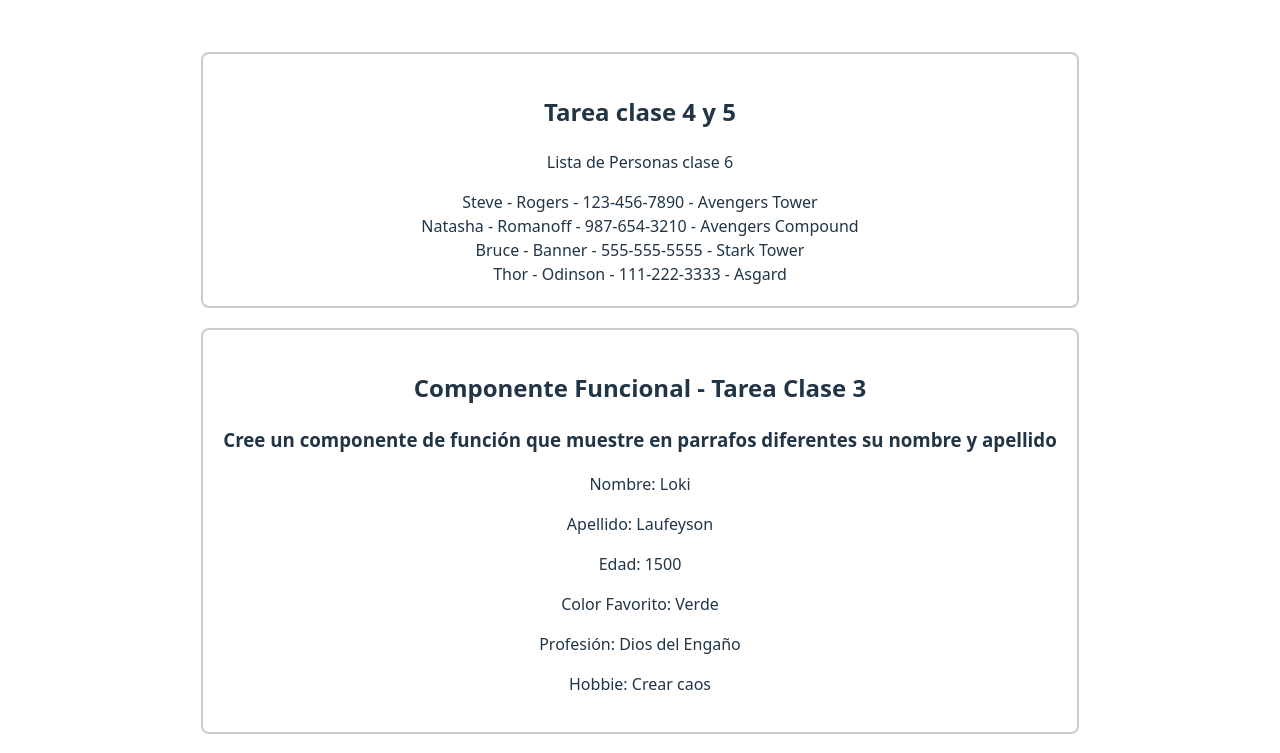
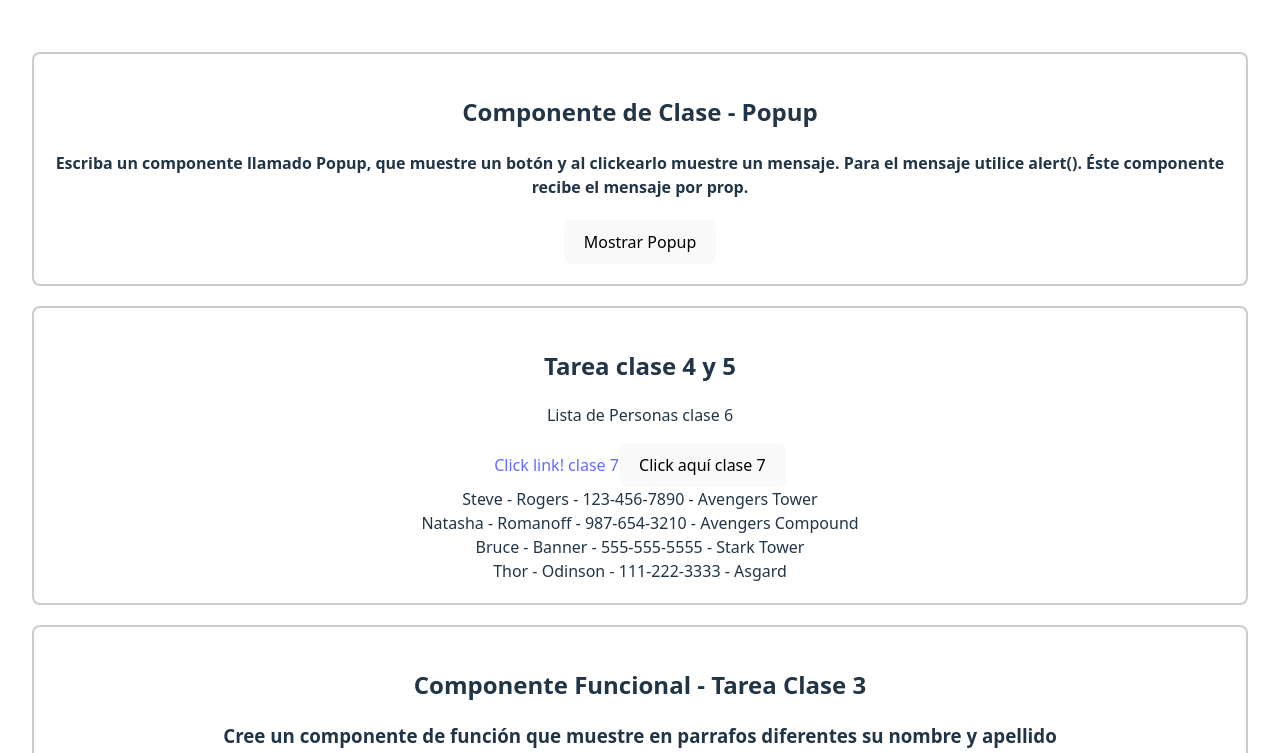
Before and after one commit to AgustinUNRN/BD2-2025-Front, a React (Vite) app in the folder React-curso/react-app1/: page / in a window 1280 px wide. Shown: the top 753 px of the page. Built offline with nearby package versions, Linux system fonts and the light colour scheme.

Commit message:
clase7- Agregar componente Popup y actualizar el componente Persona para manejar eventos de clic

```diff
--- a/React-curso/react-app1/package.json
+++ b/React-curso/react-app1/package.json
@@ -10,6 +10,7 @@
     "preview": "vite preview"
   },
   "dependencies": {
+    "prop-types": "^15.8.1",
     "react": "^19.1.1",
     "react-dom": "^19.1.1"
   },
--- a/React-curso/react-app1/src/App.jsx
+++ b/React-curso/react-app1/src/App.jsx
@@ -6,6 +6,7 @@ import Persona from './Persona.jsx'
 import TareaClase3 from './TareaClase3.jsx'
 import './Borde.css'
 import Curso from './Curso.jsx'
+import Popup from './Popup.jsx'
 
 function App() {
 
@@ -71,10 +72,16 @@ function App() {
     ])
   }
 
+  function handlerClick(e) {
+    e.preventDefault(); //Evita que el link recargue la página
+    console.log("Desde app.jsx");
+  }
+
 
   return (
     <>
-    <Persona personas={personas} titulo="Lista de Personas clase 6"/>
+    <Popup />
+    <Persona personas={personas} titulo="Lista de Personas clase 6" handler={handlerClick}/>
     <TareaClase3 />
     <Curso nombreCurso="React Básico" estudiantes={estudiantes} />
 
--- a/React-curso/react-app1/src/Persona.jsx
+++ b/React-curso/react-app1/src/Persona.jsx
@@ -1,7 +1,15 @@
 import React from 'react'
 import './Borde.css'
+import { PropTypes } from 'prop-types';
 
-export default function Persona({personas, titulo = "puedo setear un titulo por defecto"}) {
+Persona.propTypes = {
+  personas: PropTypes.array,
+  titulo: PropTypes.string,
+  handler: PropTypes.function,
+};
+
+
+export default function Persona({personas, titulo = "puedo setear un titulo por defecto", handler}) {
 
   //Clase5 Tarea
   //Cree una lista de personas, que incluya
@@ -12,13 +20,25 @@ export default function Persona({personas, titulo = "puedo setear un titulo por
   //   nombre: "Tony",
   //   apellido: "Stark"
   // };
-
+  function handlerMouseOver()  {
+    console.log("Mouse Over");
+  }
 
 
   return (
     <div className="estiloBorder">
+
       <div><h2>Tarea clase 4 y 5</h2></div>
       <p>{titulo}</p>
+
+      <a href="#" onClick={handler}>
+        Click link! clase 7
+      </a>
+
+      <button
+      onMouseOver={(handlerMouseOver)}
+      onClick={() => {console.log("Botón clickeado");}}>Click aquí clase 7</button>
+
       {personas.map((elemento) => {
           return (
             //key es importante para que React pueda identificar cada elemento de la lista
--- /dev/null
+++ b/React-curso/react-app1/src/Popup.jsx
@@ -0,0 +1,19 @@
+import React, { Component } from 'react'
+import './Borde.css'
+
+function handlerClick() {
+    alert("Click en Popup clase 7");
+}
+
+export default class Popup extends Component {
+  render() {
+    return (
+      <div className='estiloBorder'>
+        <h2>Componente de Clase - Popup</h2>
+        <h4>Escriba un componente llamado Popup, que muestre un botón y al clickearlo muestre un
+mensaje. Para el mensaje utilice alert(). Éste componente recibe el mensaje por prop.</h4>
+        <button onClick={handlerClick}>Mostrar Popup</button>
+      </div>
+    )
+  }
+}
```
Also changed, not shown: 1 other file (tests, documents, lock files or other folders).
